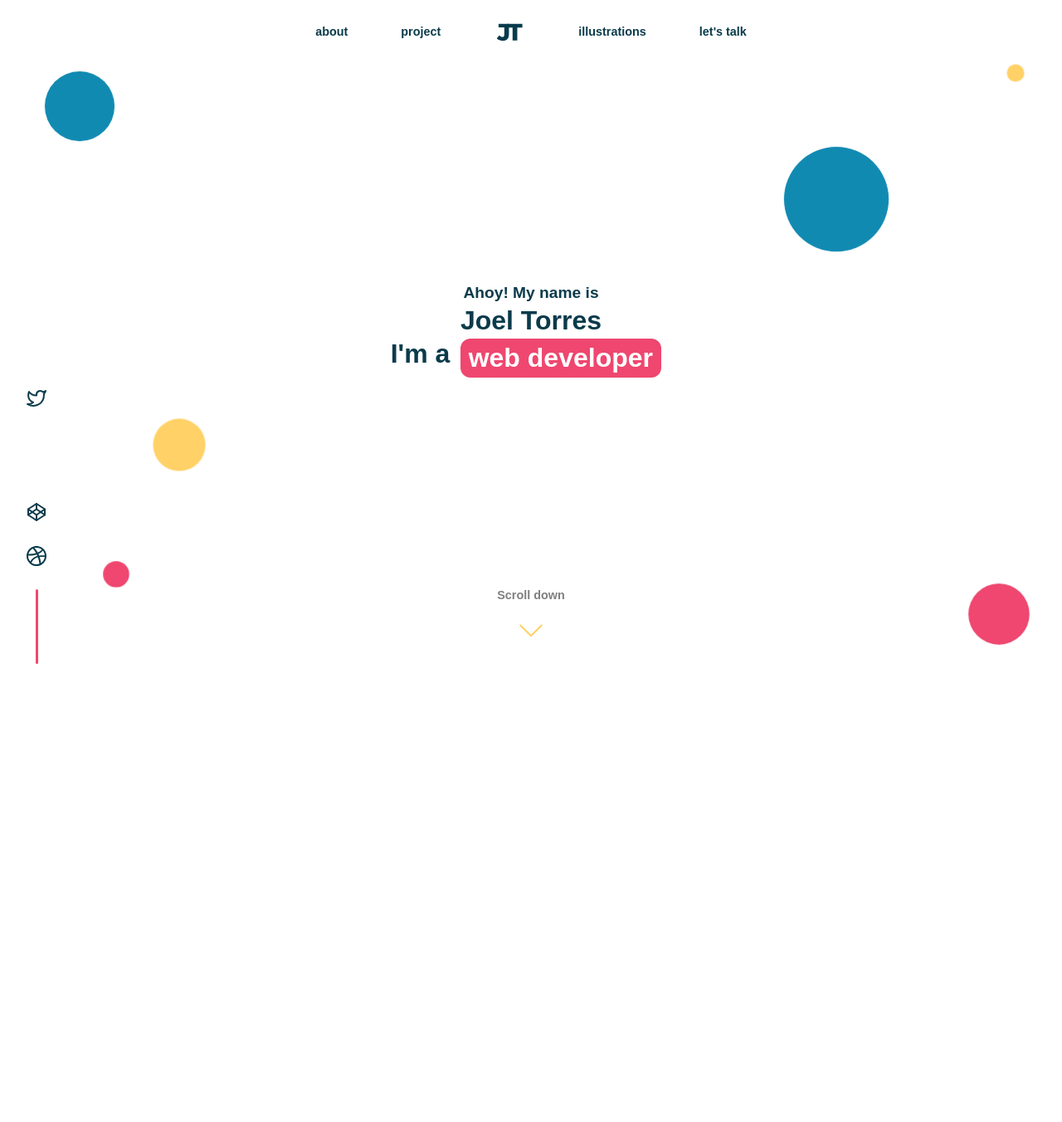
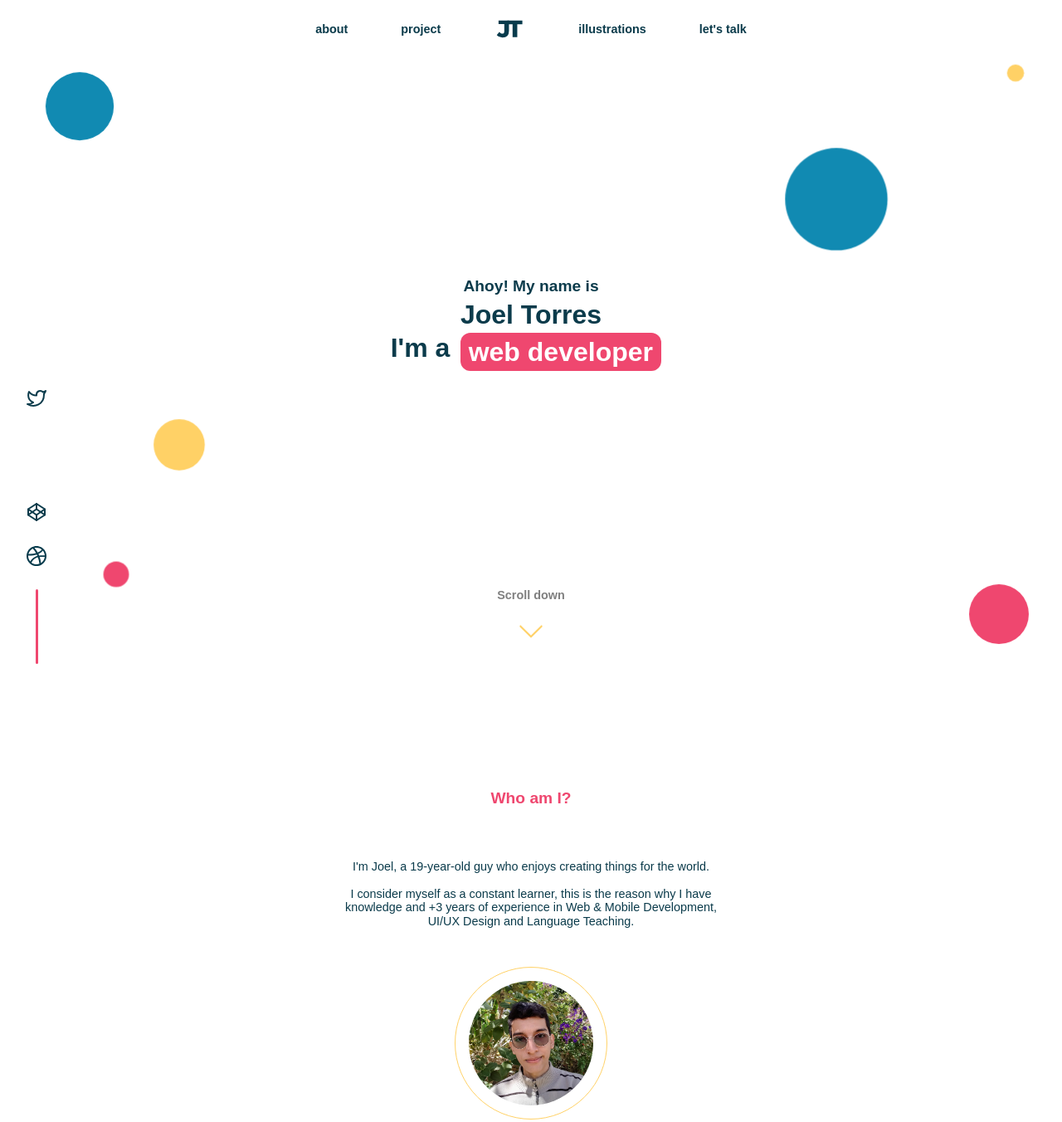
Before and after one commit to joeltorres-7/joeltorres-me, a Gatsby site: page / in a window 1280 px wide. Shown: the whole page at 83% size. Before the commit the page ends 800 px from the top, so only its background shows below. Built offline with nearby package versions, Linux system fonts and the light colour scheme; Gatsby itself is replaced by a stand-in of ours.

Commit message:
Update navbar hover effect and add in progress About section

```diff
--- a/src/components/Navbar.js
+++ b/src/components/Navbar.js
@@ -14,13 +14,27 @@ const StyledNavbar = styled.nav`
     align-items: center;
 
     p {
-        padding: 1rem 2rem;
+        padding: .6rem 1.2rem;
+        margin: .6rem .8rem;
         font-weight: 600;
         transition-duration: .5s;
+        border-radius: 12px;
 
         &:hover {
             color: #EF476F;
             cursor: pointer;
+        }
+
+        &.yellow:hover {
+          color: #FFD166;
+        }
+
+        &.blue:hover {
+          color: #118AB2;
+        }
+
+        &.green:hover {
+          color: #06D6A0;
         }
     }
 
@@ -32,41 +46,13 @@ const StyledNavbar = styled.nav`
 `;
 
 const Navbar = () => {
-
-    const [show, setShow] = useState(true);
-    const [lastScrollY, setLastScrollY] = useState(0);
-
-    const controlNavbar = () => {
-      if (typeof window !== 'undefined') {
-        if (window.scrollY > lastScrollY) { // if scroll down hide the navbar
-          setShow(false);
-        } else { // if scroll up show the navbar
-          setShow(true);
-        }
-
-        // remember current page location to use in the next move
-        setLastScrollY(window.scrollY);
-      }
-    };
-
-    useEffect(() => {
-      if (typeof window !== 'undefined') {
-        window.addEventListener('scroll', controlNavbar);
-
-        // cleanup function
-        return () => {
-          window.removeEventListener('scroll', controlNavbar);
-        };
-      }
-    }, [lastScrollY]);
-
     return (
         <StyledNavbar>
             <p>about</p>
-            <p>project</p>
+            <p className='yellow'>project</p>
             <img src={Logo}/>
-            <p>illustrations</p>
-            <p>let's talk</p>
+            <p className='blue'>illustrations</p>
+            <p className='green'>let's talk</p>
         </StyledNavbar>
     )
 }
--- a/src/components/sections/About.js
+++ b/src/components/sections/About.js
@@ -1,13 +1,67 @@
-import * as React from 'react'
+import * as React from 'react';
 import Layout from '../Layout';
 import styled from 'styled-components';
+import ScrollMessage from '../ScrollMessage';
+import selfPortrait from '../../images/elements/portrait-joel.png';
+
+const SectionAbout = styled.section`
+    display: flex;
+    flex-direction: column;
+    align-items: center;
+    justify-content: center;
+    padding: 0;
+    min-height: 100vh;
+    margin-top: 2rem;
+
+    h2 {
+        display: inline-flex;
+        margin-top: 1rem;
+        margin-bottom: 3rem;
+        color: #EF476F;
+    }
+
+    p {
+        color: currentColor;
+        text-align: center;
+        max-width: 60vh;
+    }
+
+    img {
+        margin-top: 2rem;
+        width: 150px;
+        height: 150px;
+        border: 1px #FFD166 solid;
+        border-radius: 100%;
+        padding: 1rem;
+    }
+
+    @keyframes portraitBorder {
+        0% {
+            padding: 1rem;
+        } 50% {
+            padding: .5rem;
+        } 100% {
+            padding: 1rem;
+        }
+    }
+`;
+
+const StructureData = styled.div`
+    display: flex;
+    flex-direction: column;
+`
 
 const About = () => {
     return (
         <Layout>
-            <main>
+            <SectionAbout>
+                <h2>Who am I?</h2>
+                <p>I'm Joel, a 19-year-old guy who enjoys creating things for the world.<br/><br/>I consider myself as a constant learner, this is the reason why I have knowledge and +3 years of experience in Web & Mobile Development, UI/UX Design and Language Teaching.</p>
+                <img src={selfPortrait}/>
+            </SectionAbout>
+            <StructureData>
 
-            </main>
+            </StructureData>
         </Layout>
     )
 }
--- a/src/pages/index.js
+++ b/src/pages/index.js
@@ -3,6 +3,7 @@ import Layout from '../components/Layout'
 import Welcome from '../components/sections/Welcome'
 import Navbar from "../components/Navbar";
 import SocialNav from '../components/SocialNav';
+import About from "../components/sections/About";
 
 // markup
 const IndexPage = () => {
@@ -12,6 +13,7 @@ const IndexPage = () => {
         <Navbar />
         <SocialNav />
         <Welcome />
+        <About />
       </Layout>
     </main>
   )
```
Also changed, not shown: src/images/elements/portrait-joel.png (added).
